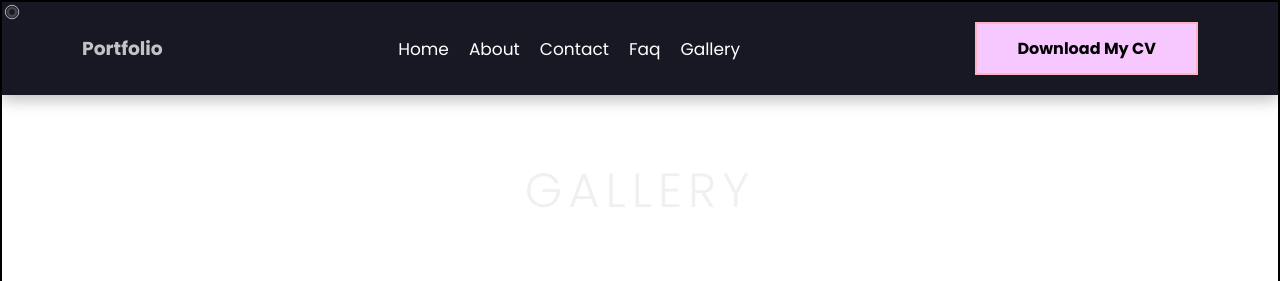
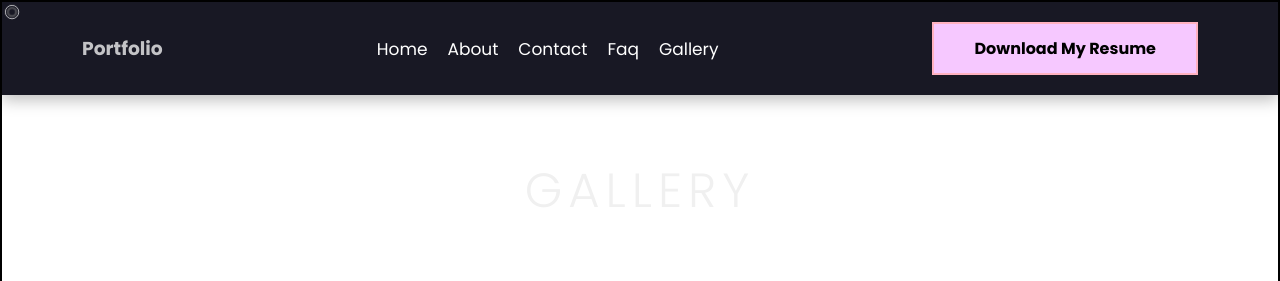
Before and after one commit to sohorab-developer/portfolio, a plain HTML site: page gallery.html in a window 1280 px wide. Shown: the top 281 px of the page. Drawn offline with nearby package versions, Linux system fonts and the light colour scheme.

Commit message:
Update gallery.html

```diff
--- a/gallery.html
+++ b/gallery.html
@@ -40,7 +40,7 @@
                 <li><a href="gallery.html">Gallery</a></li>
                 <a href="#" id="close"><i class="far fa-times" style="color: white;"></i></a> </ul>
             <div id="button" onclick="audio.play()">
-                <a href="img/CurriculumVitae.pdf">Download My CV</a></div>
+                <a href="img/resume.pdf">Download My Resume</a></div>
             <div id="mobile">
                 <i id="bar" class="fas fa-outdent" style="color: white;"></i>
             </div>
```
